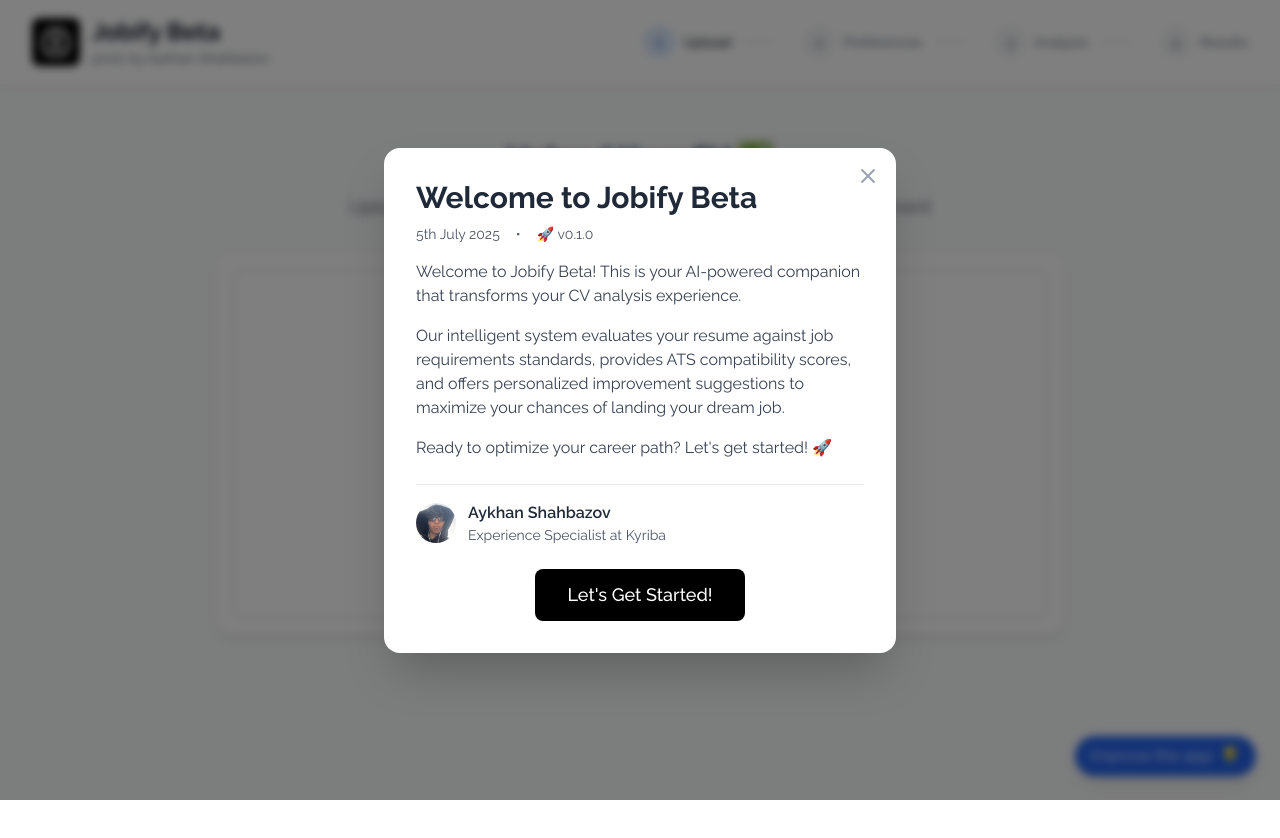
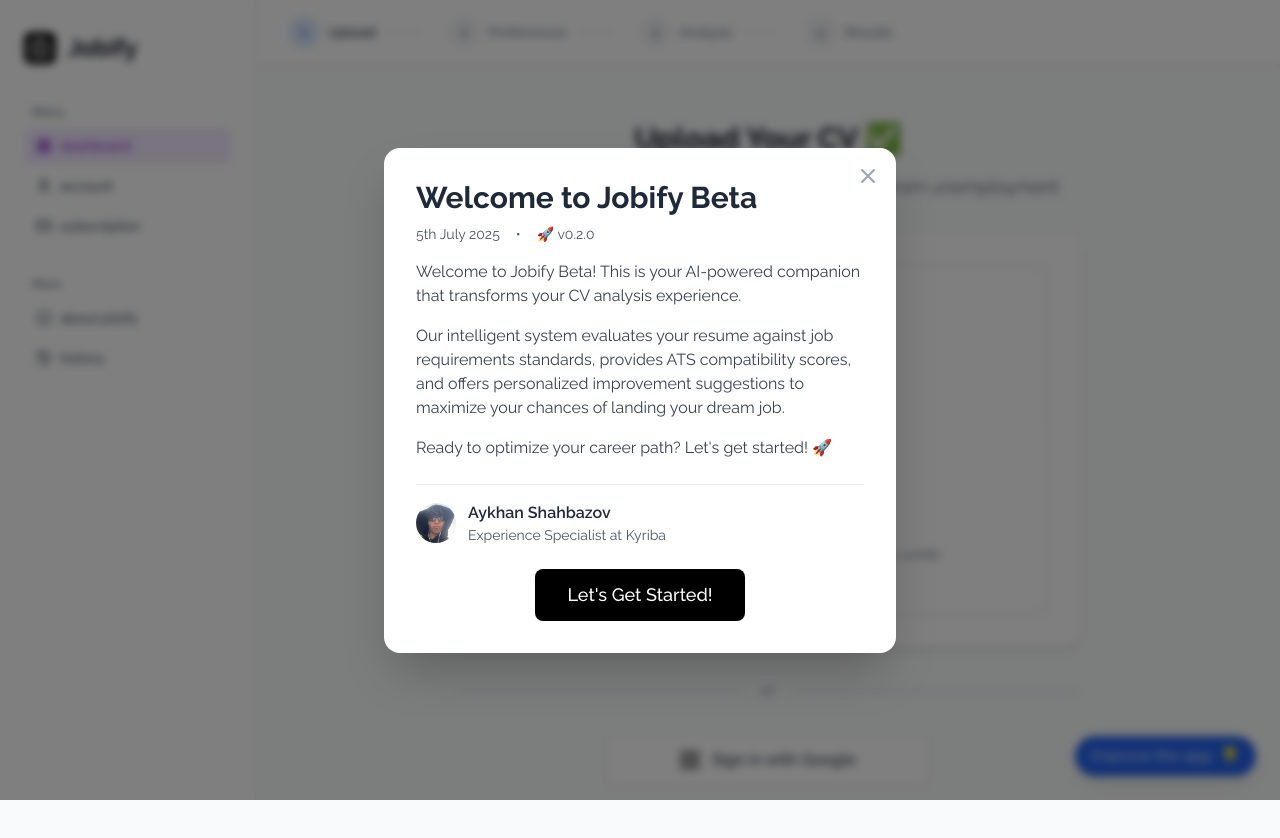
Before and after one commit to AyhanSh/Jobify, a React (Vite) app: page / in a window 1280 px wide. Shown: the top 838 px of the page. Before the commit the page ends 800 px from the top, so only its background shows below. Built offline with nearby package versions, Linux system fonts and the light colour scheme; no server answers; grey boxes are pictures that could not be loaded.

Commit message:
redesign #1

```diff
--- a/src/App.tsx
+++ b/src/App.tsx
@@ -9,6 +9,7 @@
 import MemePopup from './components/MemePopup';
 import WelcomePopup from './components/WelcomePopup';
 import FeedbackForm from './components/FeedbackForm';
+import Sidebar from './components/Sidebar';
 import { CVData, UserPreferences, AnalysisResult, AppStep } from './types';
 
 function App() {
@@ -66,7 +67,9 @@
   };
 
   return (
-    <div className="min-h-screen bg-gray-50">
+    <div className="min-h-screen bg-gray-50 flex">
+      <Sidebar />
+      <div className="flex-1 ml-64">
         <Header currentStep={getStepNumber(currentStep)} totalSteps={4} />
 
         <main className="py-8">
@@ -123,6 +126,7 @@
         <Analytics />
         <SpeedInsights />
       </div>
+    </div>
   );
 }
 
--- a/src/components/CVUpload.tsx
+++ b/src/components/CVUpload.tsx
@@ -88,7 +88,7 @@
   };
 
   return (
-    <div className="max-w-4xl mx-auto p-6">
+    <div className="max-w-2xl mx-auto p-6 flex flex-col items-center justify-center">
       <div className="text-center mb-8">
         <h2 className="text-3xl font-bold text-gray-900 mb-4">Upload Your CV ✅</h2>
         <p className="text-lg text-gray-600">
@@ -96,7 +96,7 @@
         </p>
       </div>
 
-      <div className="bg-white rounded-2xl shadow-md p-4">
+      <div className="bg-white rounded-2xl shadow-md p-8 w-full">
         {!uploadedFile ? (
           <div
             className={`border-2 border-dashed rounded-xl p-12 text-center transition-colors ${dragActive
@@ -172,6 +172,23 @@
           </div>
         )}
       </div>
+
+      {/* OR separator and Google sign-in button */}
+      {!uploadedFile && (
+        <>
+          <div className="flex items-center w-full my-8">
+            <div className="flex-grow border-t border-gray-300"></div>
+            <span className="mx-4 text-gray-400 font-medium">or</span>
+            <div className="flex-grow border-t border-gray-300"></div>
+          </div>
+          <button
+            className="flex items-center justify-center w-full max-w-xs mx-auto bg-white border border-gray-200 rounded-lg shadow-sm px-6 py-3 text-base font-medium text-gray-800 hover:shadow-md transition-all"
+          >
+            <img src="https://www.gstatic.com/firebasejs/ui/2.0.0/images/auth/google.svg" alt="Google" className="w-5 h-5 mr-3" />
+            Sign in with Google
+          </button>
+        </>
+      )}
     </div>
   );
 };
--- a/src/components/Header.tsx
+++ b/src/components/Header.tsx
@@ -13,15 +13,6 @@
     <header className="bg-white shadow-sm border-b border-gray-200 sticky top-0 z-50">
       <div className="max-w-7xl mx-auto px-4 sm:px-6 lg:px-8">
         <div className="flex flex-col sm:flex-row sm:justify-between sm:items-center py-4 space-y-4 sm:space-y-0">
-          <div className="flex items-center space-x-3">
-            <div className="p-2 bg-black rounded-lg">
-              <Brain className="w-6 h-6 sm:w-8 sm:h-8 text-white" />
-            </div>
-            <div>
-              <h1 className="text-xl sm:text-2xl font-bold text-gray-900">Jobify Beta</h1>
-              <p className="text-xs sm:text-sm text-gray-600 ">prod. by Aykhan Shahbazov</p>
-            </div>
-          </div>
 
           {/* Mobile Progress */}
           <div className="sm:hidden">
--- /dev/null
+++ b/src/components/Sidebar.tsx
@@ -0,0 +1,61 @@
+import React from 'react';
+import { Grid, User, CreditCard, Info, History } from 'lucide-react';
+import logo from '../../public/logo.png';
+
+const Sidebar: React.FC = () => {
+    return (
+        <aside className="h-screen w-64 bg-white border-r border-gray-200 flex flex-col justify-between py-8 px-6 fixed left-0 top-0 z-40">
+            <div>
+                {/* Logo */}
+                <div className="flex items-center mb-10">
+                    <img src={logo} alt="Jobify Logo" className="rounded-lg w-8 h-8 mr-3" />
+                    <span className="text-2xl font-bold text-gray-900 font-raleway">Jobify</span>
+                </div>
+                {/* Menu */}
+                <nav className="mb-8">
+                    <p className="text-xs font-semibold text-gray-500 mb-2 ml-2">Menu</p>
+                    <ul className="space-y-1">
+                        <li>
+                            <a href="#" className="flex items-center px-3 py-2 rounded-lg text-sm font-medium text-purple-700 bg-purple-100">
+                                <Grid className="w-4 h-4 mr-2" />
+                                dashboard
+                            </a>
+                        </li>
+                        <li>
+                            <a href="#" className="flex items-center px-3 py-2 rounded-lg text-sm font-medium text-gray-700 hover:bg-gray-100">
+                                <User className="w-4 h-4 mr-2" />
+                                account
+                            </a>
+                        </li>
+                        <li>
+                            <a href="#" className="flex items-center px-3 py-2 rounded-lg text-sm font-medium text-gray-700 hover:bg-gray-100">
+                                <CreditCard className="w-4 h-4 mr-2" />
+                                subscription
+                            </a>
+                        </li>
+                    </ul>
+                </nav>
+                {/* More */}
+                <nav>
+                    <p className="text-xs font-semibold text-gray-500 mb-2 ml-2">More</p>
+                    <ul className="space-y-1">
+                        <li>
+                            <a href="#" className="flex items-center px-3 py-2 rounded-lg text-sm font-medium text-gray-700 hover:bg-gray-100">
+                                <Info className="w-4 h-4 mr-2" />
+                                about jobify
+                            </a>
+                        </li>
+                        <li>
+                            <a href="#" className="flex items-center px-3 py-2 rounded-lg text-sm font-medium text-gray-700 hover:bg-gray-100">
+                                <History className="w-4 h-4 mr-2" />
+                                history
+                            </a>
+                        </li>
+                    </ul>
+                </nav>
+            </div>
+        </aside>
+    );
+};
+
+export default Sidebar;
--- a/src/components/WelcomePopup.tsx
+++ b/src/components/WelcomePopup.tsx
@@ -40,7 +40,7 @@
                     <div className="flex flex-wrap items-center gap-2 sm:gap-4 text-xs sm:text-sm text-gray-600 mb-4">
                         <span>5th July 2025</span>
                         <span>•</span>
-                        <span>🚀 v0.1.0</span>
+                        <span>🚀 v0.2.0</span>
                     </div>
 
                     {/* Message */}
```
Lines whose indentation alone changed are shown as unchanged.
